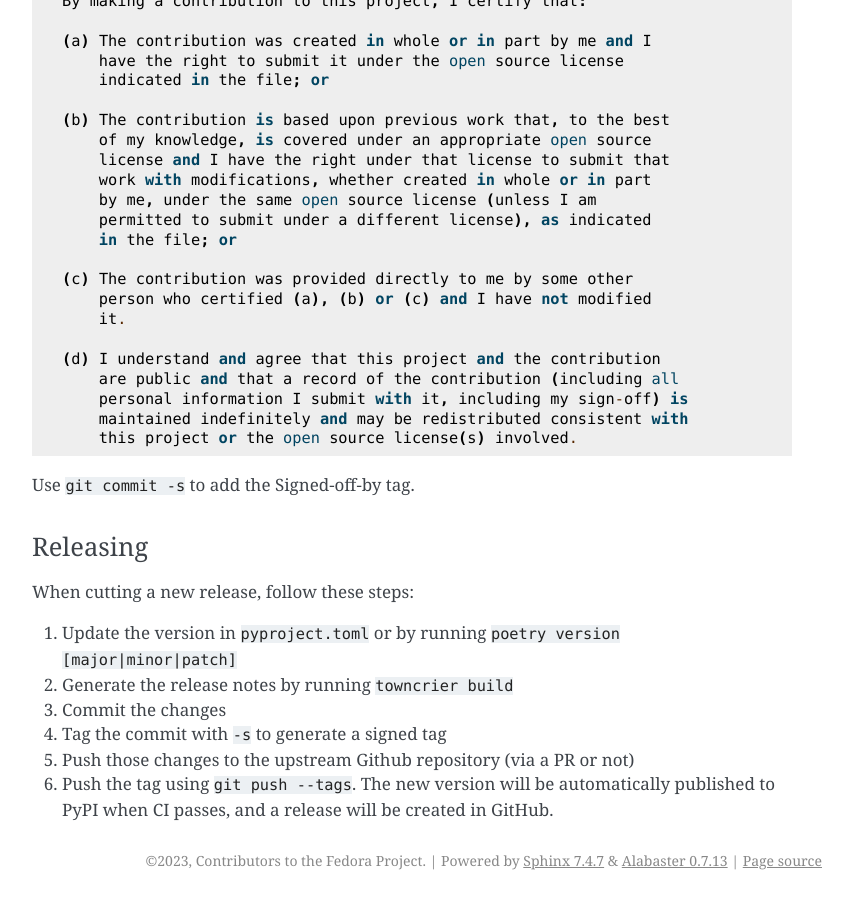
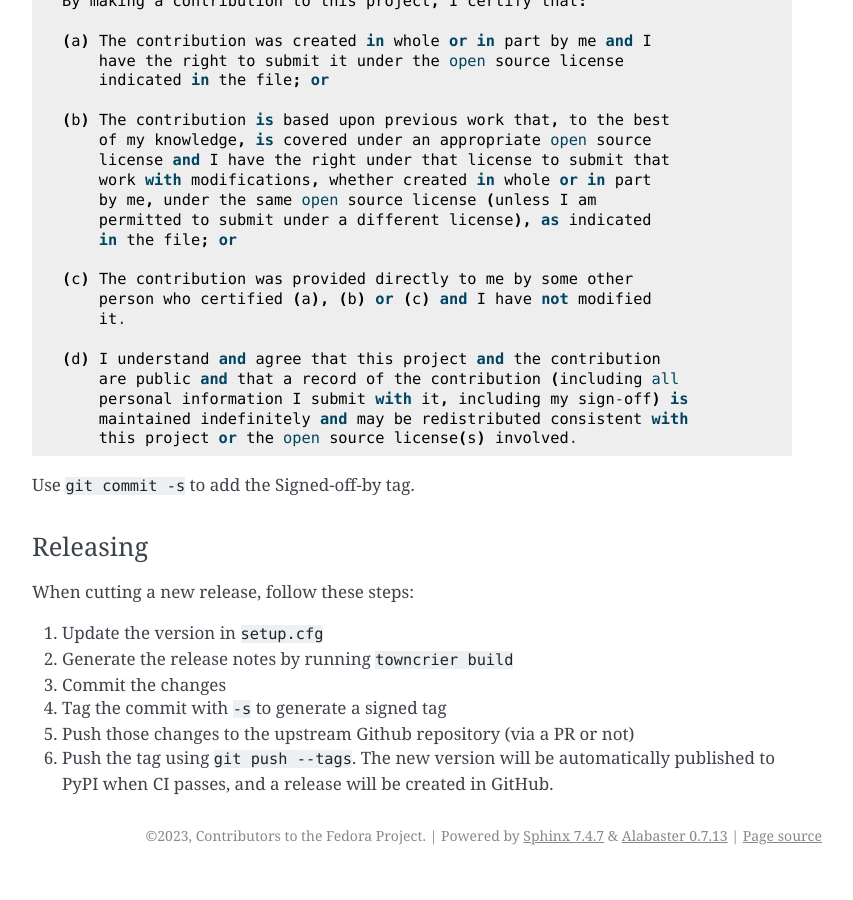
Before and after one commit to fedora-infra/fedora-messaging-git-hook, a Sphinx documentation site: the page built from docs/contributing.rst, in a window 1280 px wide and 900 px high, scrolled down 2922 px. Shown: the whole window, without its empty margins (338-1191 px from the left). Built offline with Sphinx 7.4.7, drawn with Linux system fonts in a browser that asks for light colours; pages that are not in the unit, such as notebooks, are missing from menus; after the commit the page ends 3797 px from its top, so only the background shows below that.

Commit message:
We don't use poetry
Signed-off-by: Aurélien Bompard <aurelien@bompard.org>

```diff
--- a/docs/contributing.rst
+++ b/docs/contributing.rst
@@ -170,7 +170,7 @@ Releasing
 
 When cutting a new release, follow these steps:
 
-#. Update the version in ``pyproject.toml`` or by running ``poetry version [major|minor|patch]``
+#. Update the version in ``setup.cfg``
 #. Generate the release notes by running ``towncrier build``
 
 #. Commit the changes
```
Also changed, not shown: 3 other files.
